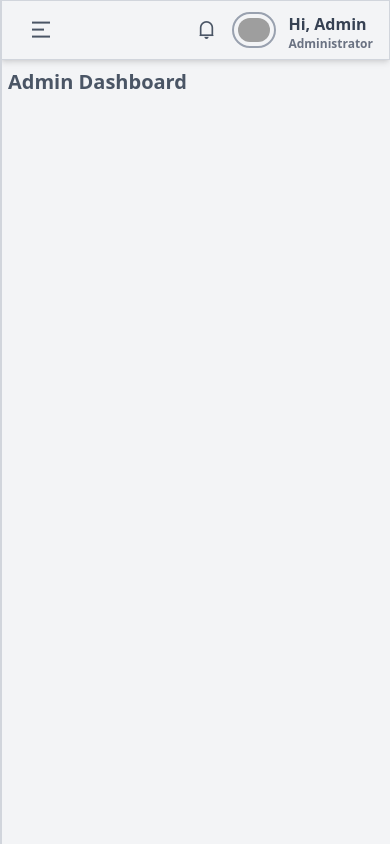
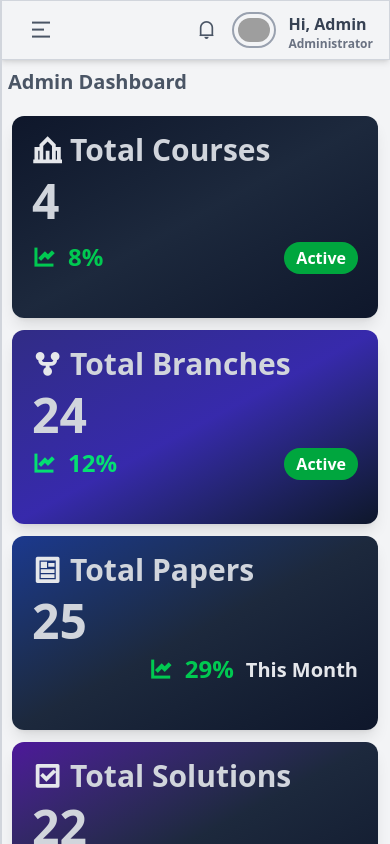
Before and after one commit to Himanshusingh00123/UniSolveX, a React (Vite) app: page /admin in a window 390 px wide. Built offline with nearby package versions, Linux system fonts and the light colour scheme; grey boxes are pictures that could not be loaded.

Commit message:
i add new cards in dahsboard with responsive

```diff
--- a/src/Components/Admin/Dashboard.jsx
+++ b/src/Components/Admin/Dashboard.jsx
@@ -1,9 +1,70 @@
 const Dashboard = () => {
   return (
-    <div>
+    <div className="md:p-2">
       <h1 className=" text-xl font-bold  justify-start m-2 text-gray-600">
         Admin Dashboard
       </h1>
+      <div
+        className="md:bg-white md:h-50 sm:h-80 h-screen md:border-1
+                  md:shadow-sm border-gray-300 rounded-xl grid
+                  md:grid-cols-4 sm:grid-cols-2 grid-cols-1 p-3 gap-3 "
+      >
+        <div className="bg-linear-to-br from-slate-900 via-slate-800 to-slate-900  cursor-pointer hover:scale-103 duration-400 transition  rounded-xl shadow-lg px-5 py-4">
+          <h1 className="text-3xl text-gray-300 font-semibold mb-2">
+            <i class="ri-school-line mr-2 text-gray-200"></i>Total Courses
+          </h1>
+          <h3 className="text-5xl text-gray-300 font-bold mb-4 md:mb-0">4</h3>
+          <div className=" flex justify-between items-center mt-2">
+            <h4 className="text-green-500 text-2xl font-semibold">
+              <i class="ri-line-chart-fill mr-3"></i>8%
+            </h4>
+            <p className="bg-green-600 text-white font-bold px-3 py-1 text-md rounded-full flex justify-center items-center">
+              Active
+            </p>
+          </div>
+        </div>
+        <div className=" bg-linear-to-br from-indigo-900 via-indigo-800 to-slate-900  cursor-pointer hover:scale-103 duration-400 transition rounded-xl shadow-lg  px-5 py-4">
+          <h1 className="text-3xl text-gray-300 font-semibold mb-2">
+            <i class="ri-git-fork-fill mr-2 text-gray-200"></i>
+            Total Branches
+          </h1>
+          <h3 className="text-5xl text-gray-300 font-bold">24</h3>
+          <div className=" flex justify-between items-center mt-2">
+            <h4 className="text-green-400 text-2xl font-semibold">
+              <i class="ri-line-chart-fill mr-3"></i>12%
+            </h4>
+            <p className="bg-green-600 text-white font-bold px-3 py-1 text-md rounded-full flex justify-center items-center">
+              Active
+            </p>
+          </div>
+        </div>
+        <div className="bg-linear-to-br from-blue-900 via-slate-800 to-slate-900  cursor-pointer hover:scale-103 duration-400 transition rounded-xl shadow-lg  px-5 py-4">
+          <h1 className="text-3xl font-semibold text-gray-300 mb-2">
+            <i class="ri-article-line mr-2 text-gray-200"></i>
+            Total Papers
+          </h1>
+          <h3 className="text-5xl font-bold text-gray-300">25</h3>
+           <div className=" flex text-xl justify-end items-center mt-2 ">
+            <h4 className="text-green-500 text-2xl font-semibold mr-3">
+              <i class="ri-line-chart-fill mr-3"></i>29%
+            </h4>
+            <h3 className=" text-gray-200 font-semibold ">This Month</h3>
+          </div>
+        </div>
+        <div className="bg-linear-to-br from-violet-900 via-slate-800 to-slate-900 cursor-pointer hover:scale-103 duration-400 transition  rounded-xl shadow-lg  px-5 py-4">
+          <h1 className="text-3xl font-semibold text-gray-300 mb-2">
+            <i class="ri-checkbox-line mr-2 text-gray-200"></i>
+            Total Solutions
+          </h1>
+          <h3 className="text-5xl font-bold text-gray-300 ">22</h3>
+           <div className=" flex text-xl justify-end items-center mt-2 ">
+            <h4 className="text-green-500 text-2xl font-semibold mr-3">
+              <i class="ri-line-chart-fill mr-3"></i>19%
+            </h4>
+            <h3 className=" text-gray-200 font-semibold ">This Month</h3>
+          </div>
+        </div>
+      </div>
     </div>
   );
 };
```
